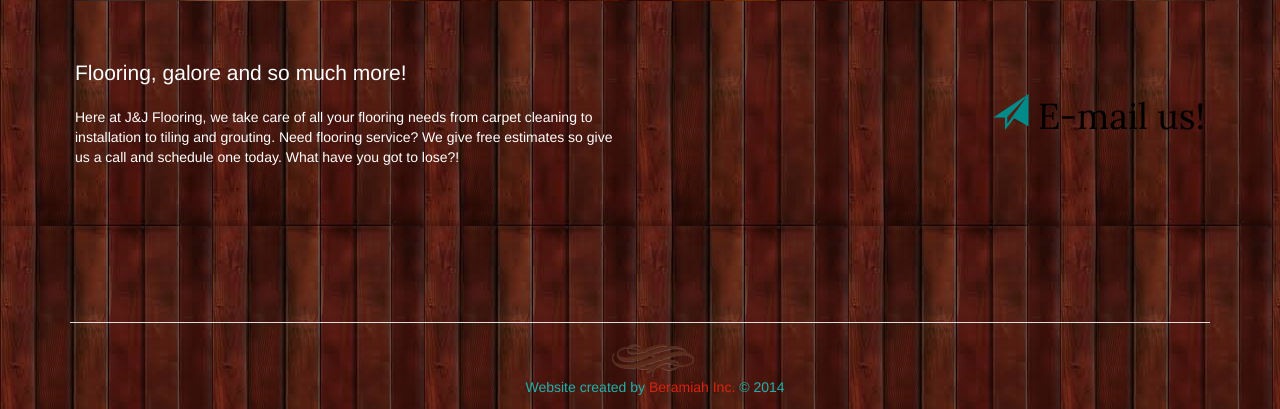
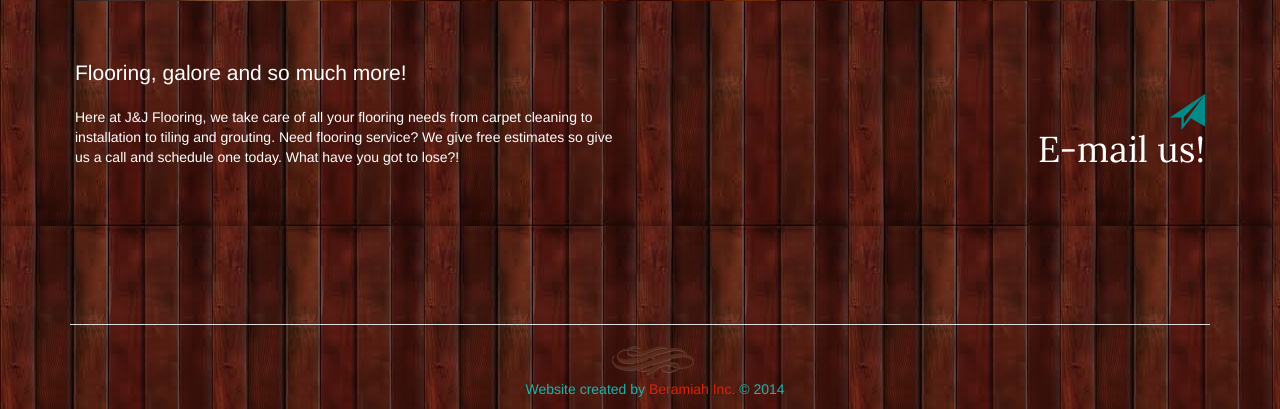
Before and after one commit to jeremyber/JJFlooring, a PHP site: page / in a window 1280 px wide. Shown: the part 964-1373 px from the top of the page. Run offline with PHP 8.4, Linux system fonts and the light colour scheme; some libraries are stand-ins or nearby versions.

Commit message:
Added class background_text to email link

```diff
--- a/index.php
+++ b/index.php
@@ -32,6 +32,8 @@ body
 {
 	color: #fff;
 }
+
+
 </style>
 <body>
 <?php include('php/navbar.php'); ?>
@@ -101,7 +103,7 @@ body
 </div>
 <div class="col-md-6">
 	<a href="mailto:Jay@jjflooringpros.com" target="_blank">
-		<h1 class="text-right" style="margin-left: 36%;"><span style="margin-top: 16px; color: darkcyan;" class="glyphicon glyphicon-send"></span>   E-mail us!</h1>
+		<h1 class="text-right" style="margin-left: 36%;"><span style="margin-top: 16px; color: darkcyan;" class="glyphicon glyphicon-send"></span><div class="background_text">  E-mail us!</div></h1>
 	</a>
 </div>
 
```
